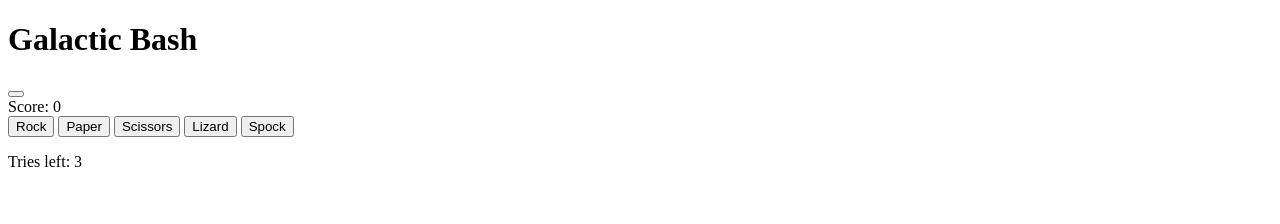
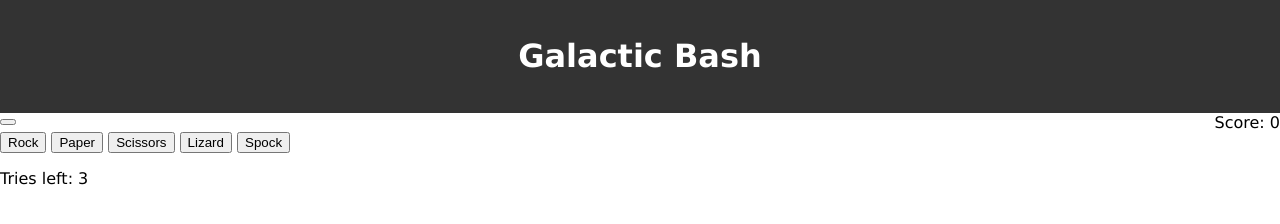
Before and after one commit to MickKav/RockPaperScissorsLizardSpock, a plain HTML site: page index.html in a window 1280 px wide. Drawn offline with Linux system fonts and the light colour scheme; files that its build step writes are made by us from their sources.

Commit message:
Add styling for body header and nav

```diff
--- a/assets/css/styles.css
+++ b/assets/css/styles.css
@@ -0,0 +1,18 @@
+body {
+    font-family: Verdana, Geneva, Tahoma, sans-serif;
+    margin: 0;
+    padding: 0;
+}
+
+header {
+    background-color: #333;
+    color: #fff;
+    padding: 1rem;
+    text-align: center;
+}
+
+nav {
+    display: flex;
+    justify-content: space-between;
+    align-items: center;
+}
--- a/index.html
+++ b/index.html
@@ -27,6 +27,6 @@
         </div>
         <p id="tries">Tries left: <span id="tries-counter">3</span></p>
     </main>
-    <script src=""></script>
+    <script src="assets/js/script.js"></script>
 </body>
 </html>
```
